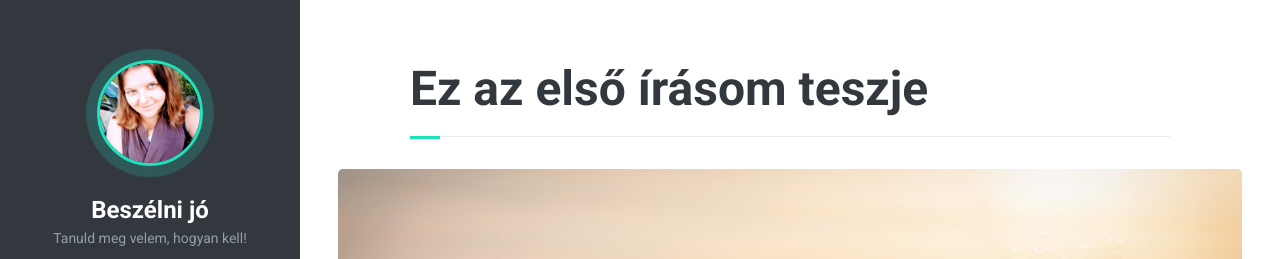
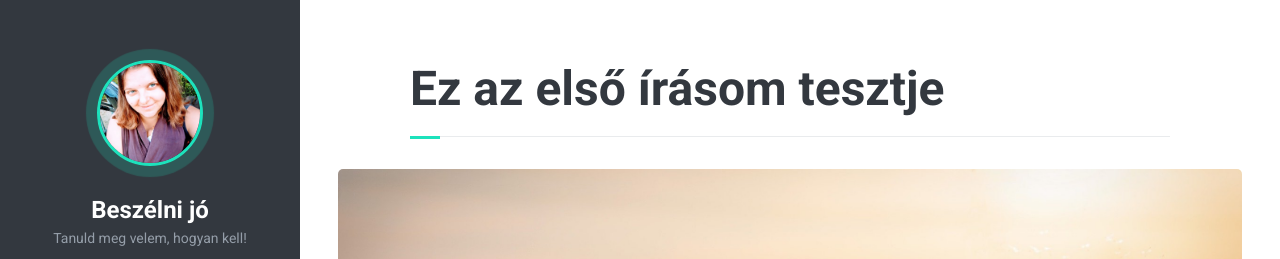
Before and after one commit to beszelnijo/beszelnijo.github.io, a Jekyll site: the page built from _posts/2021-05-26-elso-test.md, in a window 1280 px wide and 1165 px high. Shown: the top 259 px of the window. Built offline with Jekyll 4.4.1, drawn with Linux system fonts in a browser that asks for light colours; some of the changed lines change nothing that is shown.

Commit message:
Update 2021-05-26-elso-test.md

```diff
--- a/_posts/2021-05-26-elso-test.md
+++ b/_posts/2021-05-26-elso-test.md
@@ -1,24 +1,24 @@
 ---
-title: Ez az első írásom teszje
+title: Ez az első írásom tesztje
 excerpt: >-
-  Ez itt egy összefogalaló
+  Ez itt egy összefoglaló
 date: '2021-05-26'
 thumb_img_path: images/flowers-2562079_1920.jpg
 thumb_img_alt: Lány a fűben
 content_img_path: images/flowers-2562079_1920.jpg
 content_img_alt: Lány a fűben
 seo:
-  title: Ez az első írásom teszje
-  description: Ez itt egy összefogalaló
+  title: Ez az első írásom tesztje
+  description: Ez itt egy összefoglaló
   extra:
     - name: 'og:type'
       value: article
       keyName: property
     - name: 'og:title'
-      value: Ez az első írásom teszje
+      value: Ez az első írásom tesztje
       keyName: property
     - name: 'og:description'
-      value: Ez itt egy összefogalaló
+      value: Ez itt egy összefoglaló
       keyName: property
     - name: 'og:image'
       value: images/flowers-2562079_1920.jpg
```
